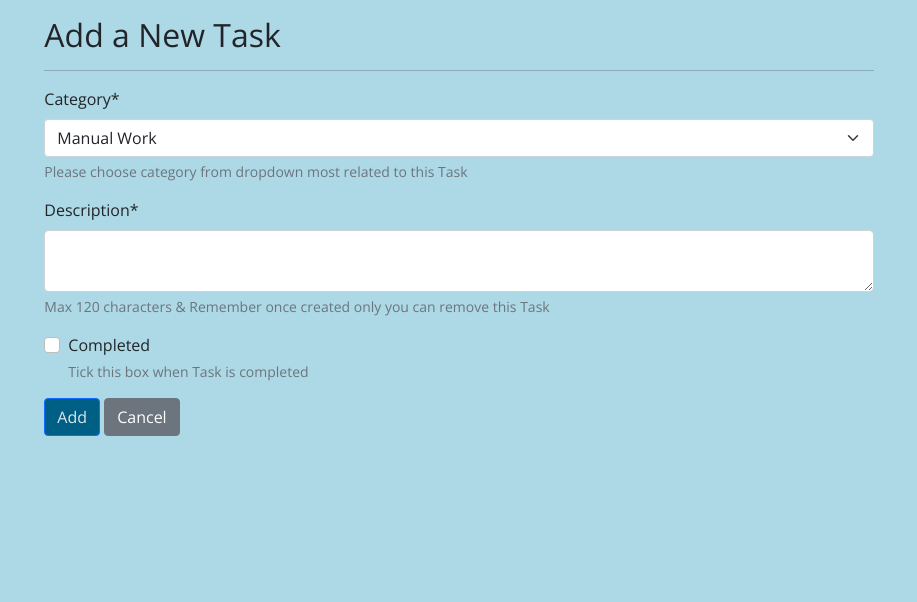
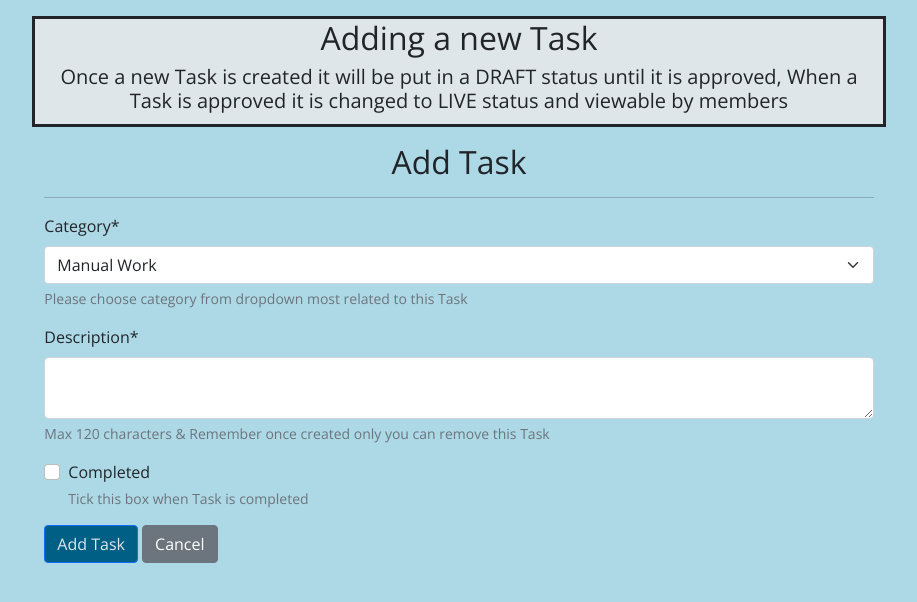
Before and after one commit to siobhain/ctb, a Django app: page /create/ in a window 1280 px wide. Shown: the part 99-701 px from the top of the page, without its empty margins (181-1098 px from the left). Run offline with Django 3.2, Linux system fonts and the light colour scheme; the visitor is signed in with stand-in values (Sample User, id 1); some libraries are stand-ins or nearby versions.

Commit message:
taskapp: change table columns, add Published/Draft status filters & associated content changes

```diff
--- a/taskapp/templates/taskapp/create_task.html
+++ b/taskapp/templates/taskapp/create_task.html
@@ -14,8 +14,16 @@ else
 <div class="container-fluid pt-3">
     <div class="row">
         {% if user.is_authenticated %}
-            <div class="col-md-8 offset-md-2">
-                <h2>Add a New Task</h2>
+            <div class="col-md-8 offset-md-2 text-center topbox">
+                <h2>Adding a new Task</h2>
+                <h5>
+                    Once a new Task is created it will be put in a DRAFT
+                    status until it is approved, When a Task is approved
+                    it is changed to LIVE status and viewable by members
+                </h5>
+            </div>
+            <div class="col-md-8 offset-md-2 text-center pt-3">
+                <h2>Add Task</h2>
                 <hr>
             </div>
             <form method="POST" class="col-md-8 offset-md-2">
@@ -23,10 +31,10 @@ else
                     {% csrf_token %}
                     {{ form|crispy }}
                 </div>
-                <button class="btn btn-primary" type="submit">Add</button>
+                <button class="btn btn-primary" type="submit">Add Task</button>
                 <a href="/todo" class="btn btn-secondary">Cancel</a>
             </form>
-            {% else %}
+        {% else %}
             <a  href="/" class="btn btn-outline-warning">Unauthorised Action : Go Home</a>
         {% endif %}
     </div>
--- a/taskapp/templates/taskapp/home_guest.html
+++ b/taskapp/templates/taskapp/home_guest.html
@@ -32,24 +32,24 @@
             <thead>
                 <tr>
                     <th>Date</th>
+                    <th>Description</th>
                     <th>Category</th>
-                    <th>Description</th>
                 </tr>
             </thead>
             {% for task in task_list|slice:":10" %}
                 <tr>
                     <td> {{ task.created_on|date:"d M" }} </td>
+                    <td> {{ task.description|capfirst }} </td>
                     <td> {{ task.get_category_display }} </td>
-                    <td> {{ task.description|capfirst }} </td>
                 </tr>
             {% empty %}
                 <tr>
                     <td> {% now "d M" %} </td>
-                    <td> NOTHING DONE </td>
                     <td>Oh dear none of our tasks are completed...
                         Looks like we could use your help then, Go on
                         <a href="{% url 'account_signup' %}">Sign Up</a>
                     </td>
+                    <td></td>
                 </tr>
             {% endfor %}
         </table>
--- a/taskapp/templates/taskapp/todo_list.html
+++ b/taskapp/templates/taskapp/todo_list.html
@@ -13,6 +13,7 @@
                 {%endif%}
             </h5>
             <a href="/create" class="btn btn-primary">Add a New Task</a>
+            <a href="/" class="btn btn-primary">Shared Task Board</a>
             <a href="/full" class="btn btn-primary">List All Tasks</a>
         </div>
     <div class="table-responsive">
@@ -23,6 +24,7 @@
                     <th>Action</th>
                     <th>Category</th>
                     <th>Task Description</th>
+                    <th>Status</th>
                 </tr>
             </thead>
             <tbody>
@@ -41,6 +43,7 @@
                         </td>
                         <td> {{ task.get_category_display }} </td>
                         <td> {{ task|capfirst }} </td>
+                        <td> {{ task.get_status_display }}</td>
                     </tr>
                 {% empty %}
                     <td> {% now "d M" %} </td>
--- a/taskapp/views.py
+++ b/taskapp/views.py
@@ -19,7 +19,7 @@ from .forms import TaskForm
 @login_required()
 def ctb_welcome(request):
     firstname = get_firstname(request)
-    tasks = Task.objects.filter(completed=False).order_by('-created_on')
+    tasks = Task.objects.filter(completed=False).filter(status=1).order_by('-created_on')
     context = {
         'tasks': tasks
     }
@@ -85,7 +85,7 @@ def edit_task(request, task_id):
             form.save()
             task = form.cleaned_data['description']
             length = len(task)
-            title = form.description if length <= 20 else task[:10] + "..." + task[-10:]
+            title = description if length <= 25 else task[:10] + "..." + task[-10:]
             name = get_firstname(request)
             messages.success(request, f'{name}, Update(s) to this Task \"{title.capitalize()}\" are reflected on the board')
         return redirect('/todo/')
@@ -127,7 +127,7 @@ def get_todo_list(request):
 # & is what general public / guests can see on Guest home page
 class GuestCompletedList(generic.ListView):
     model = Task
-    queryset = Task.objects.filter(completed=True).order_by('-created_on')
+    queryset = Task.objects.filter(completed=True).filter(status=1).order_by('-created_on')
     template_name = 'taskapp/home_guest.html'
 
 
@@ -144,5 +144,5 @@ class MemberTodoList(generic.ListView):
 # Same as above but with the Full list of Tasks, plan to use in topbox
 class FullTaskList(generic.ListView):
     model = Task
-    queryset = Task.objects.all().order_by('-created_on')
+    queryset = Task.objects.filter(status=1).order_by('-created_on')
     template_name = 'taskapp/full_list.html'
```
Also changed, not shown: taskapp/templates/taskapp/full_list.html (+7 -7 lines), taskapp/templates/taskapp/home_member.html (+7 -6 lines).
